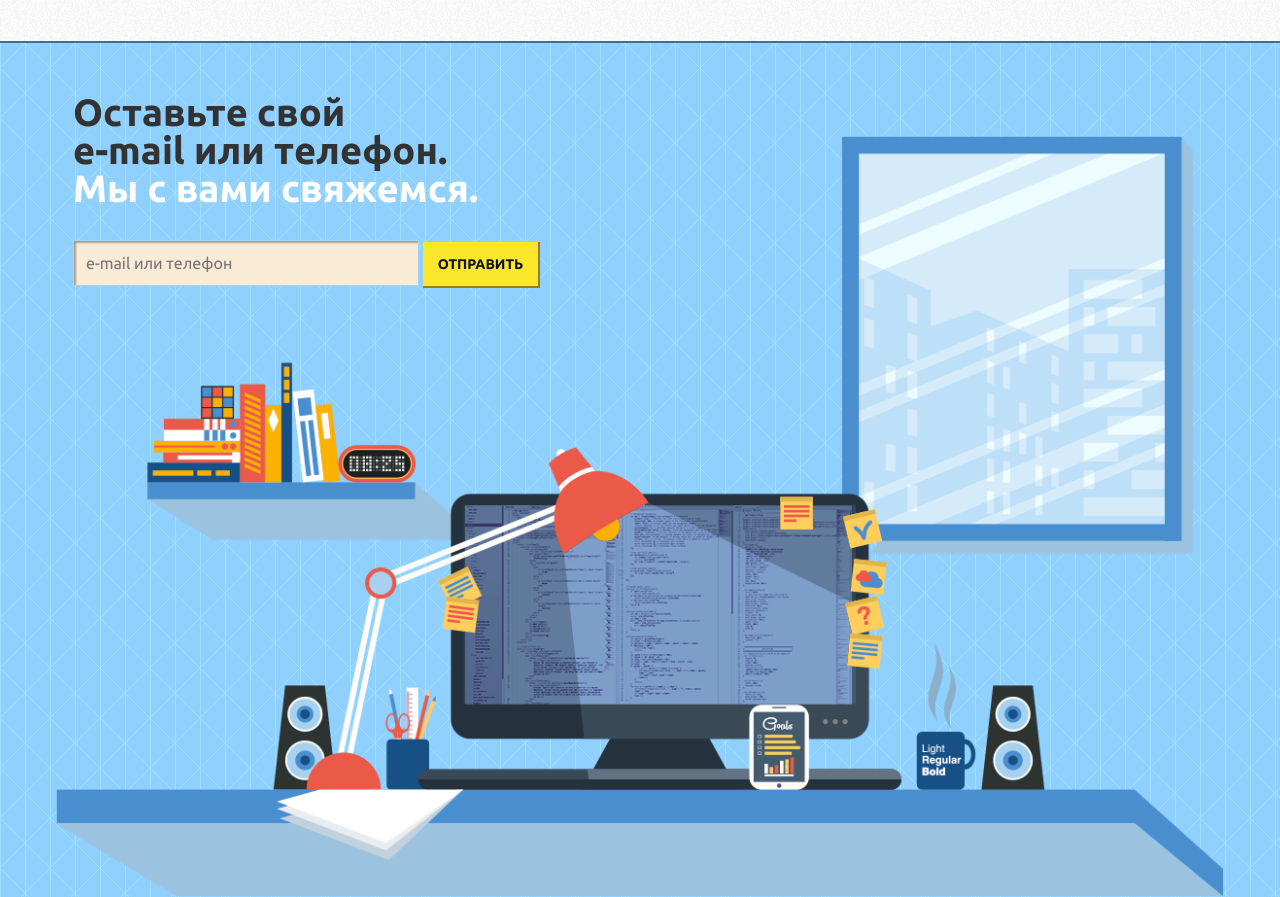
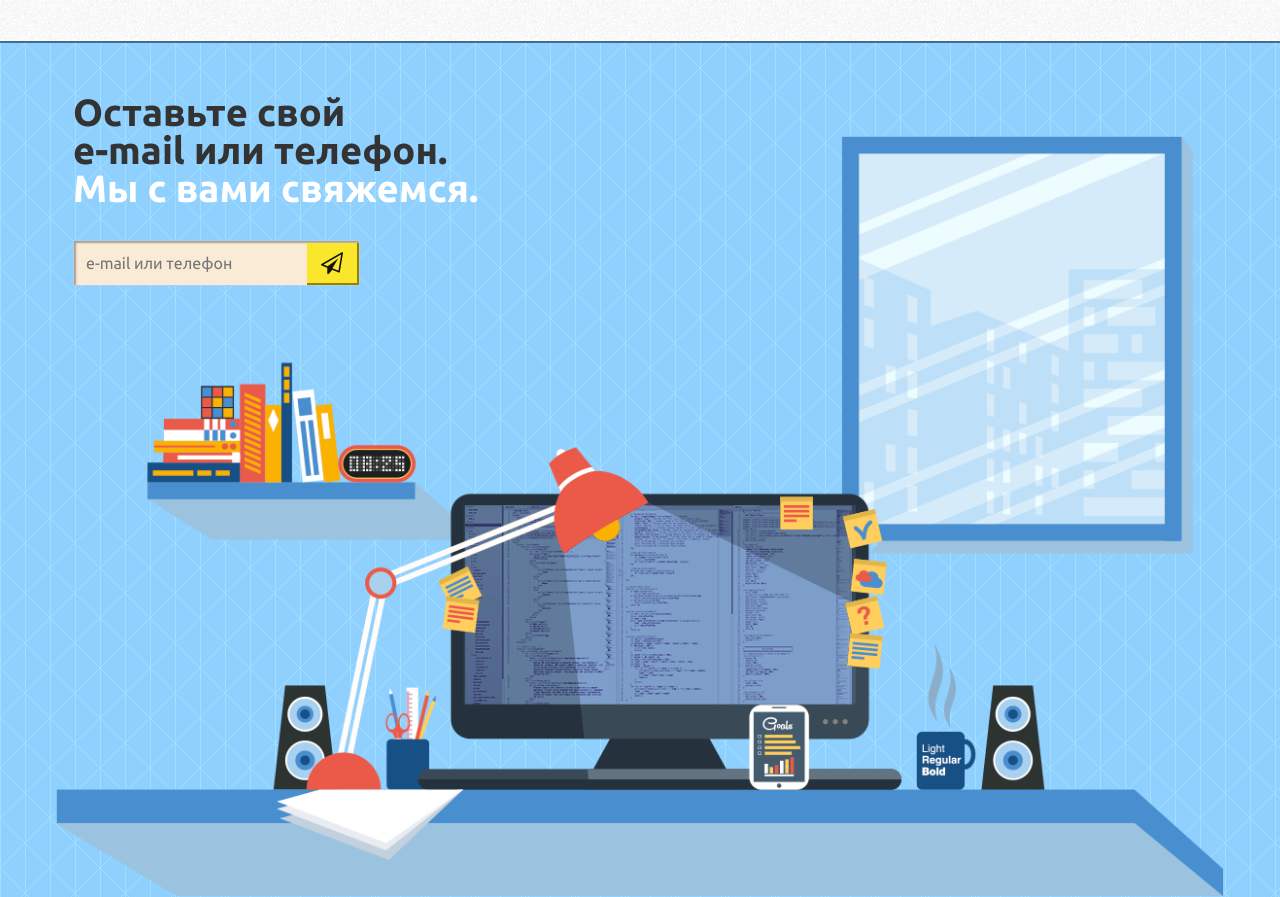
Before and after one commit to A1ex5andr/coderstudio, a PHP site: page / in a window 1280 px wide. Shown: the part 2769-3666 px from the top of the page. Run offline with PHP 8.4, Linux system fonts and the light colour scheme; some libraries are stand-ins or nearby versions.

Commit message:
contact send ico

```diff
--- a/css/style.css
+++ b/css/style.css
@@ -624,17 +624,6 @@ a {
 .nav-collapse ul {
   font-family: "Play", sans-serif; }
 
-.noSelection {
-  -webkit-user-select: none;
-  /* Chrome all / Safari all */
-  -moz-user-select: none;
-  /* Firefox all */
-  -ms-user-select: none;
-  /* IE 10+ */
-  /* No support for these yet, use at own risk */
-  -o-user-select: none;
-  user-select: none; }
-
 .aTitle {
   font-family: "Play", sans-serif;
   font-size: 22px;
@@ -818,19 +807,18 @@ a {
       display: inline-block;
       margin: 10px;
       padding: 10px 20px;
-      background-color: #9bc3df;
       border-color: #4b8ece;
       border-right: 2px solid;
       border-bottom: 2px solid;
-      color: white;
       cursor: pointer;
       font-size: 14px;
       text-transform: uppercase;
       font-weight: 700;
       transition: all 500ms ease;
-      color: #111;
+      color: #111111;
       background-color: #fae62a;
       border-color: #968200;
+      outline: 0;
       display: block;
       max-width: 200px;
       margin-left: auto;
@@ -868,7 +856,6 @@ a {
 
 .contactWrap {
   overflow: hidden;
-  background: #90D0FF;
   background: #90d0ff url("../img/bg_geo.png") left top repeat;
   border-top: 2px solid #436d8c;
   position: relative;
@@ -887,17 +874,18 @@ a {
     font-size: 32px;
     font-weight: 700;
     min-height: 160px; }
+    .contact p span {
+      color: #fff; }
 
 .contactForm {
+  position: relative;
   padding-bottom: 20px;
   margin-top: 15px; }
   .contactForm-input {
     margin-left: 18px;
     left: 0;
-    width: 50%;
-    min-width: 200px;
-    max-width: 320px;
-    padding: 2px 12px;
+    width: 211px;
+    padding: 2px 62px 2px 12px;
     background: antiquewhite;
     color: #004054;
     line-height: 40px;
@@ -909,25 +897,26 @@ a {
     display: inline-block;
     margin: 10px;
     padding: 10px 20px;
-    background-color: #9bc3df;
     border-color: #4b8ece;
     border-right: 2px solid;
     border-bottom: 2px solid;
-    color: white;
     cursor: pointer;
     font-size: 14px;
     text-transform: uppercase;
     font-weight: 700;
     transition: all 500ms ease;
-    color: #111;
+    color: #111111;
     background-color: #fae62a;
     border-color: #968200;
+    outline: 0;
     margin: 0;
-    padding: 15px;
-    outline: 0;
+    padding: 9px 14px;
+    font-size: 22px;
     border-top: 0;
     border-left: 0;
-    background: #fae62a; }
+    position: absolute;
+    top: 3px;
+    left: 252px; }
 
 footer {
   background: #436d8c;
@@ -1093,8 +1082,6 @@ footer {
   .contact p {
     min-height: 0;
     font-size: 38px; }
-    .contact p span {
-      color: #fff; }
 
   .contactForm-submit:hover {
     color: #fff;
--- a/index.php
+++ b/index.php
@@ -663,7 +663,7 @@
 				</p>
 				<form action="#" method="POST" class="contactForm">
 	                <input type="text" class="contactForm-input" name="email" id="email" placeholder="e-mail или телефон" required="">
-	               <button class="contactForm-submit" type="submit">отправить</button>
+	               <button class="contactForm-submit" type="submit"><i class="fa fa-paper-plane-o"></i></button>
 	            </form>
 			</div>
 			<div class="contactBgWrap">
--- a/sass/style.scss
+++ b/sass/style.scss
@@ -45,6 +45,7 @@ $colorBlueButShdow: #4b8ece;
 $colorCyan: #6CDCF6;
 $colorGray: #D1D1D1;
 $colorGraybodyText: #333333;
+$blackie: #111111;
 
 $headAnimDealy: 0.5s;
 
@@ -84,31 +85,30 @@ a {
 }
 
 .noSelection {
-  -webkit-user-select: none; /* Chrome all / Safari all */
-  -moz-user-select: none; /* Firefox all */
-  -ms-user-select: none; /* IE 10+ */
-  /* No support for these yet, use at own risk */
-  -o-user-select: none;
-  user-select: none;
+//  -webkit-user-select: none; /* Chrome all / Safari all */
+//  -moz-user-select: none; /* Firefox all */
+//  -ms-user-select: none; /* IE 10+ */
+//  /* No support for these yet, use at own risk */
+//  -o-user-select: none;
+//  user-select: none;
 }
 
 @mixin button {
   display: inline-block;
   margin: 10px;
   padding: 10px 20px;
-  background-color: $colorBlueBut;
   border-color: $colorBlueButShdow;
   border-right: 2px solid;
   border-bottom: 2px solid;
-  color: $colorWhite;
   cursor: pointer;
   font-size: 14px;
   text-transform: uppercase;
   font-weight: 700;
   transition: all 500ms ease;
-  color: #111;
+  color: $blackie;
   background-color: $colorYellow;
   border-color: $colorYellow+-100;
+  outline: 0;
 }
 
 .aTitle {
@@ -363,7 +363,6 @@ a {
 
 .contactWrap {
   overflow: hidden;
-  background: #90D0FF;
   background: #90D0FF url("../img/bg_geo.png") left top repeat;
   border-top: 2px solid $colorDarkBlue;
   position: relative;
@@ -382,26 +381,24 @@ a {
   position: absolute;
   p {
     padding: 0 18px 18px 18px;
-    // color: #FFF;
     font-size: 32px;
     font-weight: 700;
     min-height: 160px;
-
+    span {
+      color: #fff;
+    }
   }
 }
 
 .contactForm {
-  // border-bottom: 8px solid #9bc3df;
-  // background: #a7d1f0;
+  position: relative;
   padding-bottom: 20px;
   margin-top: 15px;
   &-input {
     margin-left: 18px;
     left: 0;
-    width: 50%;
-    min-width: 200px;
-    max-width: 320px;
-    padding: 2px 12px;
+    width: 211px;
+    padding: 2px 62px 2px 12px;
     background: $colorAntic;
     color: #004054;
     line-height: 40px;
@@ -413,11 +410,13 @@ a {
   &-submit {
     @include button;
     margin: 0;
-    padding: 15px;
-    outline: 0;
+    padding: 9px 14px;
+    font-size: 22px;
     border-top: 0;
     border-left: 0;
-    background: $colorYellow;
+    position: absolute;
+    top: 3px;
+    left: 252px;
   }
 }
 
@@ -600,9 +599,6 @@ footer {
     p {
       min-height: 0;
       font-size: 38px;
-      span {
-        color: #fff;
-      }
     }
   }
   .contactForm {
```
Also changed, not shown: 1 other file.
